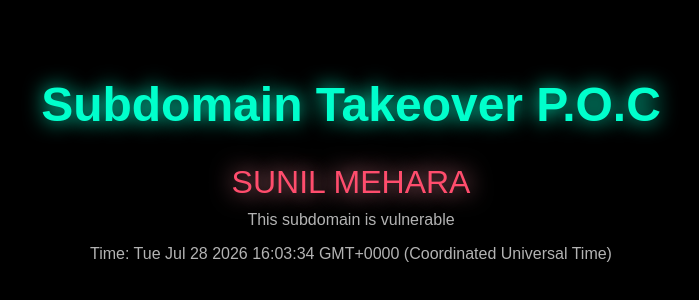
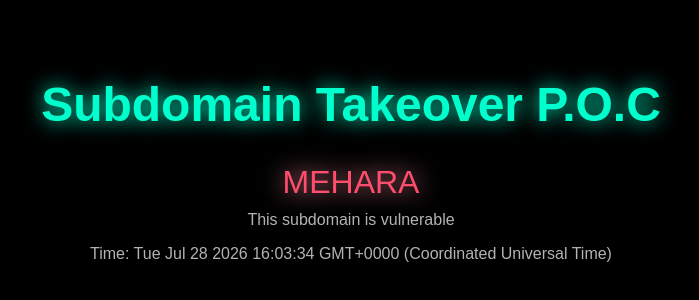
Before and after one commit to sunilmehara0507/index.html, a plain HTML site: page index.html in a window 1280 px wide. Shown: the part 238-538 px from the top of the page, without its empty margins (289-988 px from the left). Drawn offline with Linux system fonts and the light colour scheme.

Commit message:
Update index.html

```diff
--- a/index.html
+++ b/index.html
@@ -46,7 +46,7 @@ p {
 <body>
   <div class="container">
     <h1>Subdomain Takeover P.O.C </h1>
-    <div class="name"> SUNIL MEHARA </div>
+    <div class="name"> MEHARA </div>
     <p>This subdomain is vulnerable</p>
     <p id="time"></p>
   </div>
```
